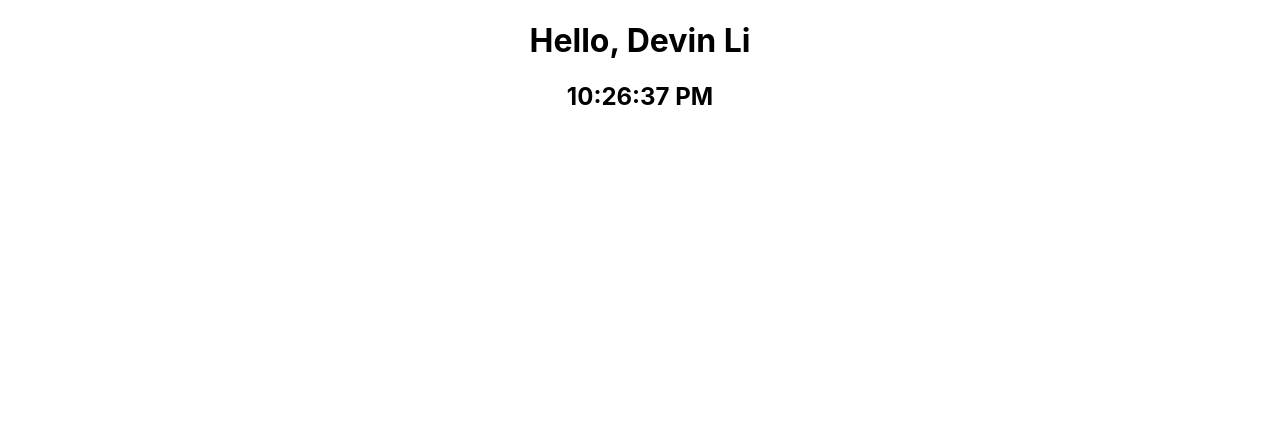
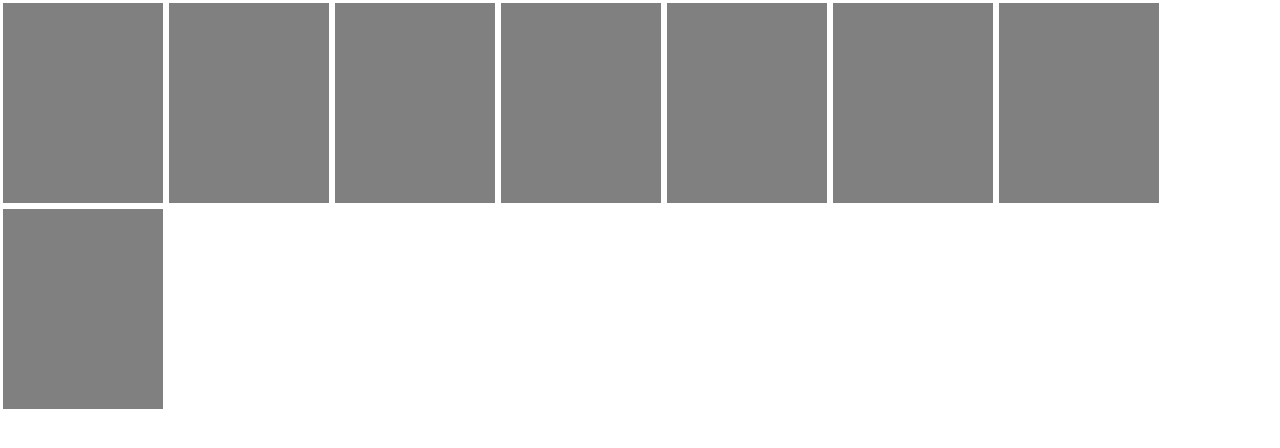
Before and after one commit to DLi7077/CSCI-39548, a React (Create React App) app: page / in a window 1280 px wide. Shown: the top 448 px of the page. Built offline with nearby package versions, Linux system fonts and the light colour scheme.

Commit message:
added hide functionality

```diff
--- a/src/App.js
+++ b/src/App.js
@@ -1,21 +1,8 @@
 import "./App.css";
-import Clock from "./Clock";
+import CardList from "./components/CardList";
 
 function App() {
-  const user = {
-    first_name: "Devin",
-    last_name: "Li",
-  };
-  function format(user) {
-    return `${user.first_name} ${user.last_name}`;
-  }
-  const greet = <h1>{`Hello, ${format(user)}`}</h1>;
-  return (
-    <div className="App">
-      {greet}
-      <Clock />
-    </div>
-  );
+  return <CardList />;
 }
 
 export default App;
--- /dev/null
+++ b/src/components/Card.js
@@ -0,0 +1,37 @@
+import React from "react";
+const classes = {
+  cardContainer: {
+    width: "160px",
+    height: "200px",
+    backgroundColor: "gray",
+    border: "3px solid white",
+    display: "flex",
+    justifyContent: "center",
+    alignItems: "center",
+  },
+  cardContent: {
+    fontSize: "1.5rem",
+  },
+};
+
+export default function Card(props) {
+  return (
+    <div
+      style={classes.cardContainer}
+      onClick={() => {
+        if (props.disabled) return;
+        const currStatus = !props.show;
+        props.setShow(props.idx, currStatus);
+      }}
+    >
+      <div
+        style={{
+          ...classes.cardContent,
+          display: `${props.show ? "block" : "none"}`,
+        }}
+      >
+        {props.value}
+      </div>
+    </div>
+  );
+}
--- /dev/null
+++ b/src/components/CardList.js
@@ -0,0 +1,68 @@
+import React, { useEffect, useState } from "react";
+import Card from "./Card";
+
+const classes = {
+  cardGroup: {
+    display: "flex",
+    flexWrap: "wrap",
+  },
+};
+
+export default function CardList() {
+  const cards = [
+    "Obama",
+    "Amongus",
+    "The rock",
+    "John Cena",
+    "Obama",
+    "Amongus",
+    "The rock",
+    "John Cena",
+  ];
+
+  const INITIAL_STATE = new Array(cards.length).fill(false);
+  const [show, setShow] = useState(INITIAL_STATE);
+  const [shownCount, setShownCount] = useState(0);
+  const [disable, setDisable] = useState(false);
+
+  function resetCards() {
+    setShow(INITIAL_STATE);
+  }
+
+  function handleShow(idx, status) {
+    const updatedArray = [...show];
+    updatedArray[idx] = status;
+    if (status == true) {
+      setShownCount((p) => p + 1);
+    }
+    setShow(updatedArray);
+  }
+
+  useEffect(() => {
+    if (shownCount >= 2) {
+      setDisable(true);
+      setTimeout(() => {
+        setShownCount(0);
+        resetCards();
+        setDisable(false);
+      }, 700);
+    }
+  }, [shownCount]);
+
+  return (
+    <div style={classes.cardGroup}>
+      {cards.map((card, idx) => {
+        return (
+          <Card
+            key={`card-${idx}`}
+            idx={idx}
+            value={card}
+            setShow={handleShow}
+            show={show[idx]}
+            disabled={disable}
+          />
+        );
+      })}
+    </div>
+  );
+}
```
